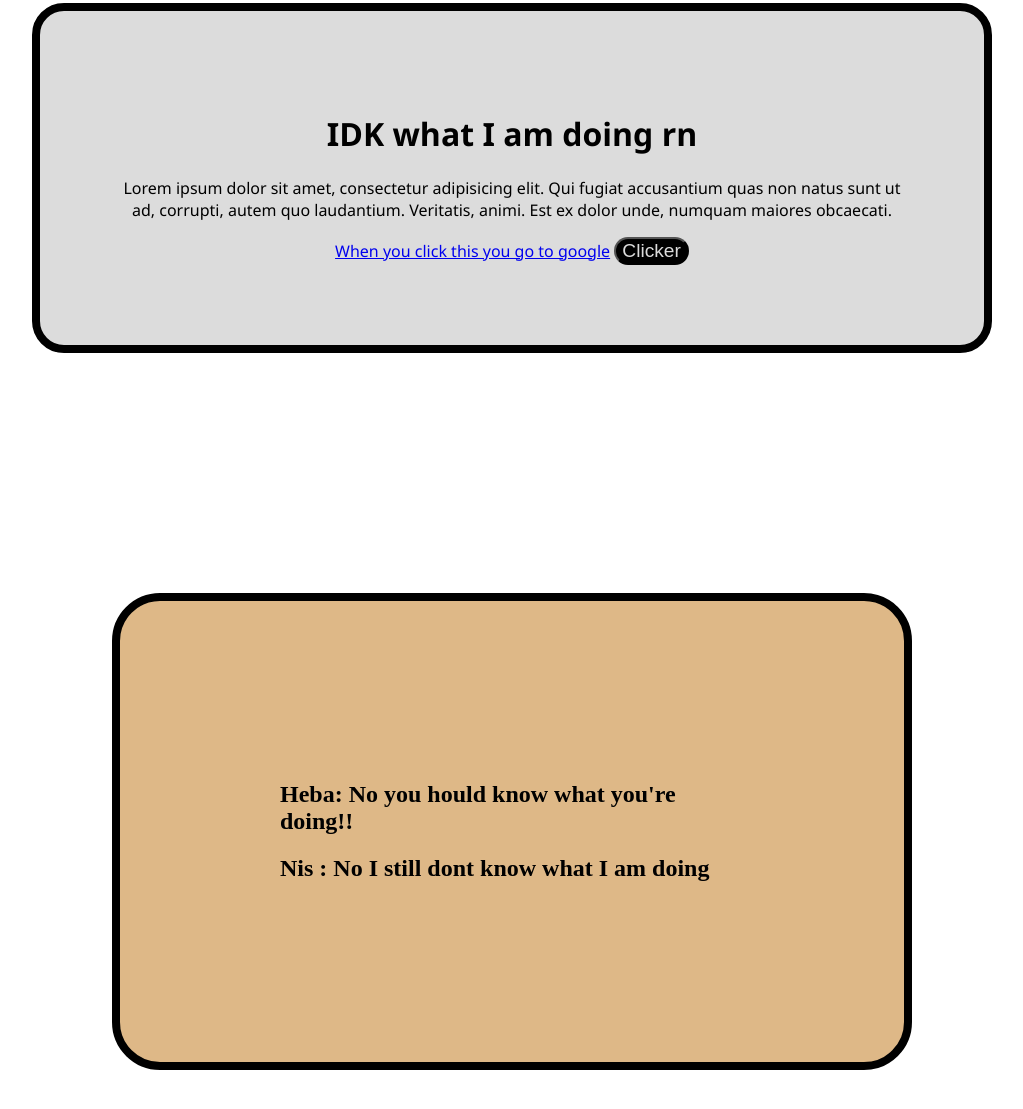
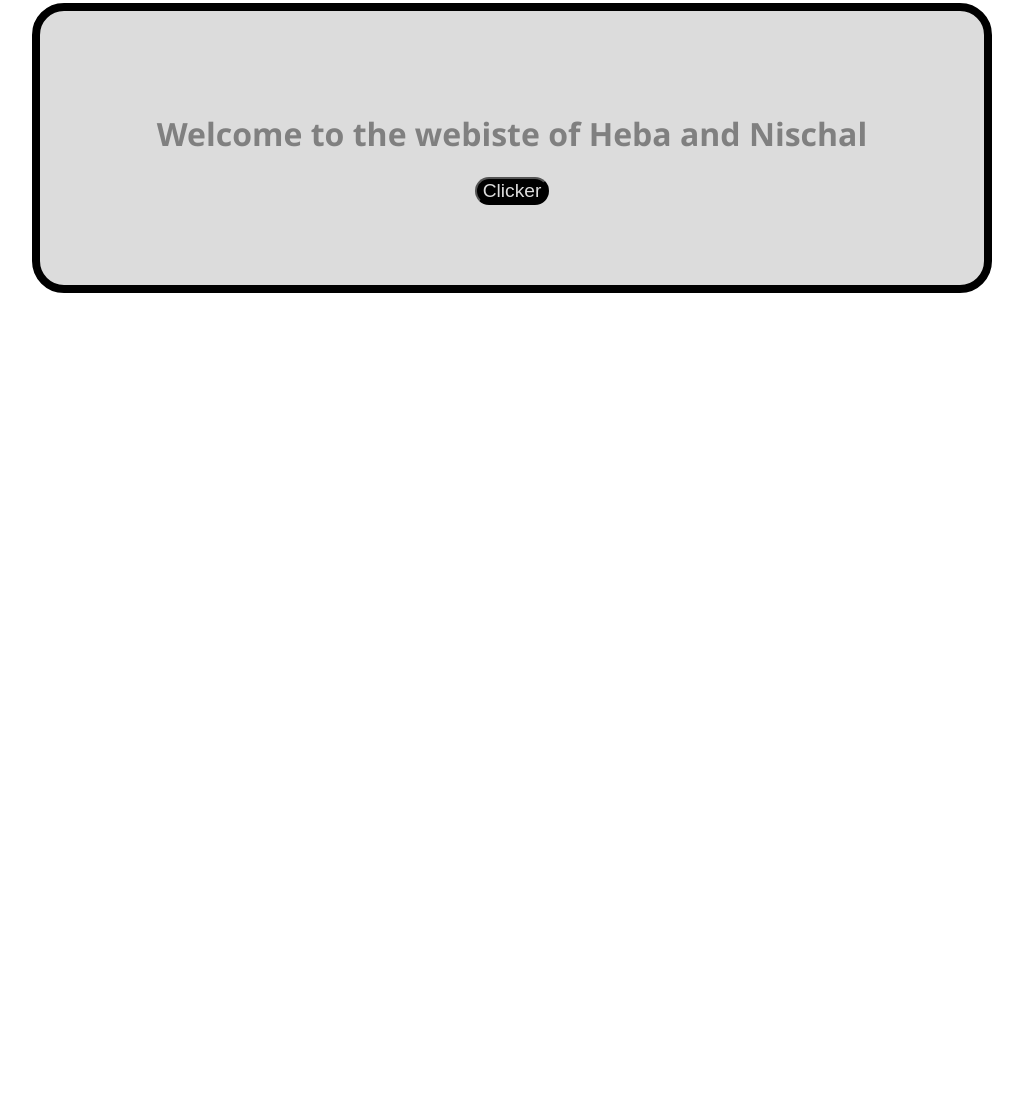
Before and after one commit to nischalon10/example, a plain HTML site: page index.html in a window 1280 px wide. Shown: the part 157-1266 px from the top of the page, without its empty margins (128-1151 px from the left). After the commit the page ends 800 px from the top, so only its background shows below. Drawn offline with Linux system fonts and the light colour scheme.

Commit message:
FInd out all the changes

```diff
--- a/index.html
+++ b/index.html
@@ -10,14 +10,8 @@
 </head>
 <body>
     <div class="container">
-        <h1>IDK what I am doing rn</h1>
-        <p>Lorem ipsum dolor sit amet, consectetur adipisicing elit. Qui fugiat accusantium quas non natus sunt ut ad, corrupti, autem quo laudantium. Veritatis, animi. Est ex dolor unde, numquam maiores obcaecati.</p>
-        <a href="https://www.pinterest.com/">When you click this you go to google</a>
+        <h1>Welcome to the webiste of Heba and Nischal</h1>
         <button onclick="myclicker()">Clicker</button>
-    </div>
-    <div class="container2">
-        <h2>Heba: No you hould know what you're doing!!</h2>
-        <h2>Nis : No I still dont know what I am doing</h2>
     </div>
 </body>
 </html>
--- a/styles.css
+++ b/styles.css
@@ -21,15 +21,6 @@ button{
     font-size: larger;
 }
 
-body{
-    margin: 0%;
-    padding: 0%;
-    }
-
-.container2{
-    background-color: burlywood;
-    margin: 15em;
-    padding: 10em;
-    border-radius: 3em;
-    border: 0.5em solid black;
+h1{
+    color: grey;
 }
```
